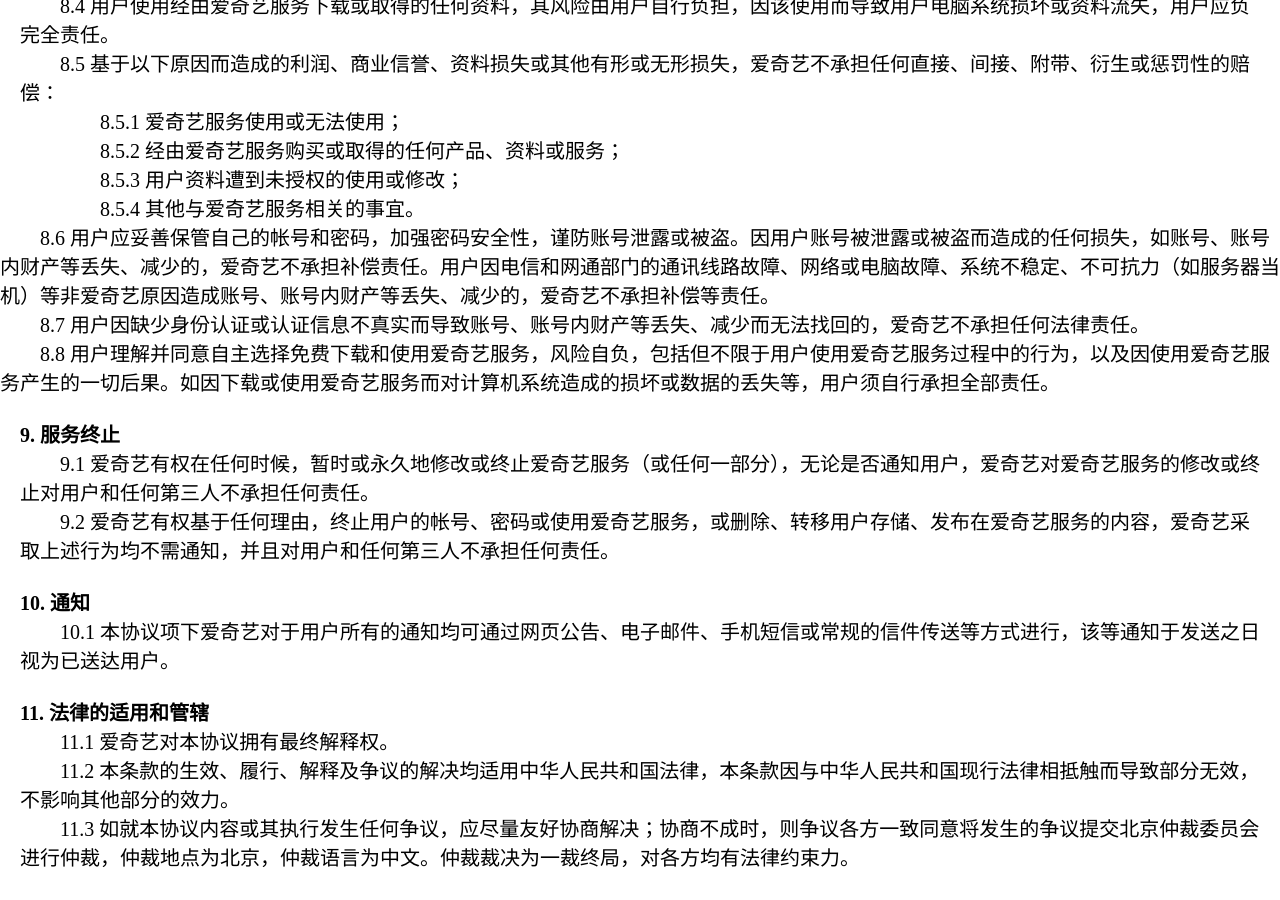
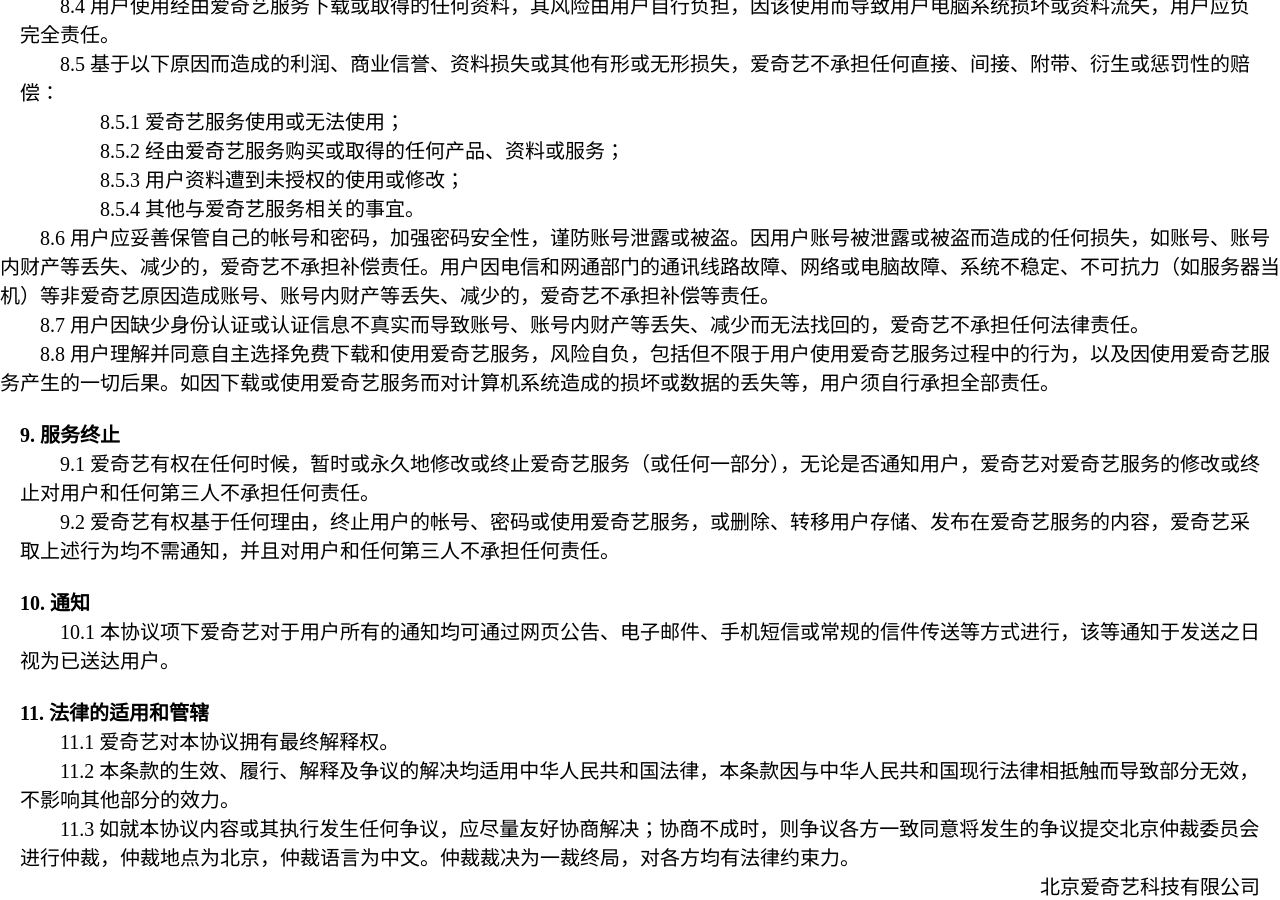
Before and after one commit to CodePeasant/formerblog, a Jekyll site: the page promise.html, which Jekyll copies as it is, in a window 1280 px wide and 900 px high, scrolled down 5345 px. Built offline with Jekyll 4.4.1, drawn with Linux system fonts in a browser that asks for light colours; before the commit the page ends 6216 px from its top, so only the background shows below that.

Commit message:
Update promise.html

```diff
--- a/promise.html
+++ b/promise.html
@@ -150,5 +150,9 @@
 　　11.1 爱奇艺对本协议拥有最终解释权。<br>
 　　11.2 本条款的生效、履行、解释及争议的解决均适用中华人民共和国法律，本条款因与中华人民共和国现行法律相抵触而导致部分无效，不影响其他部分的效力。<br>
 　　11.3 如就本协议内容或其执行发生任何争议，应尽量友好协商解决；协商不成时，则争议各方一致同意将发生的争议提交北京仲裁委员会进行仲裁，仲裁地点为北京，仲裁语言为中文。仲裁裁决为一裁终局，对各方均有法律约束力。</p>
+
+<p style="text-align:right">
+	北京爱奇艺科技有限公司
+</p>
 </div>
 </body></html>
```
